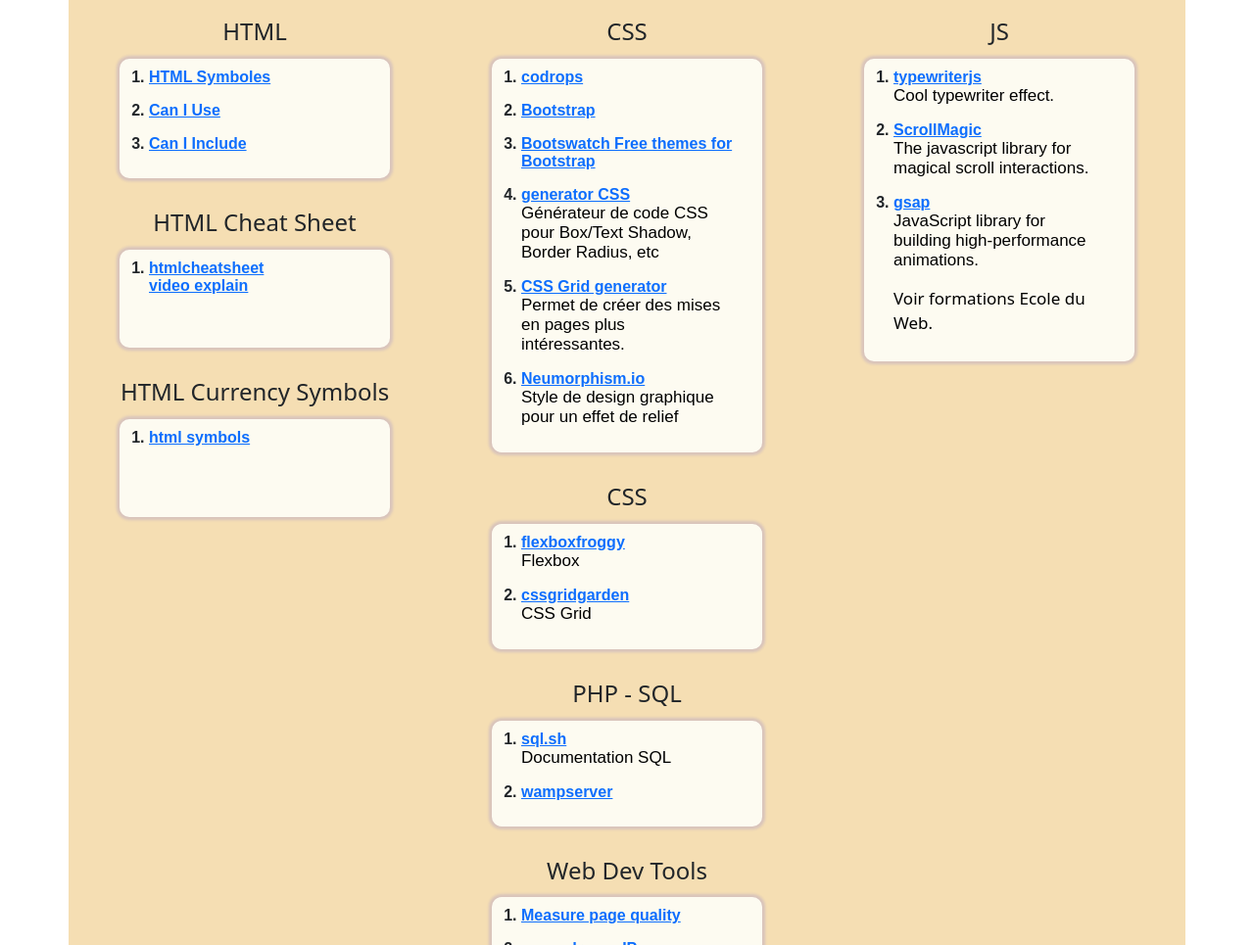
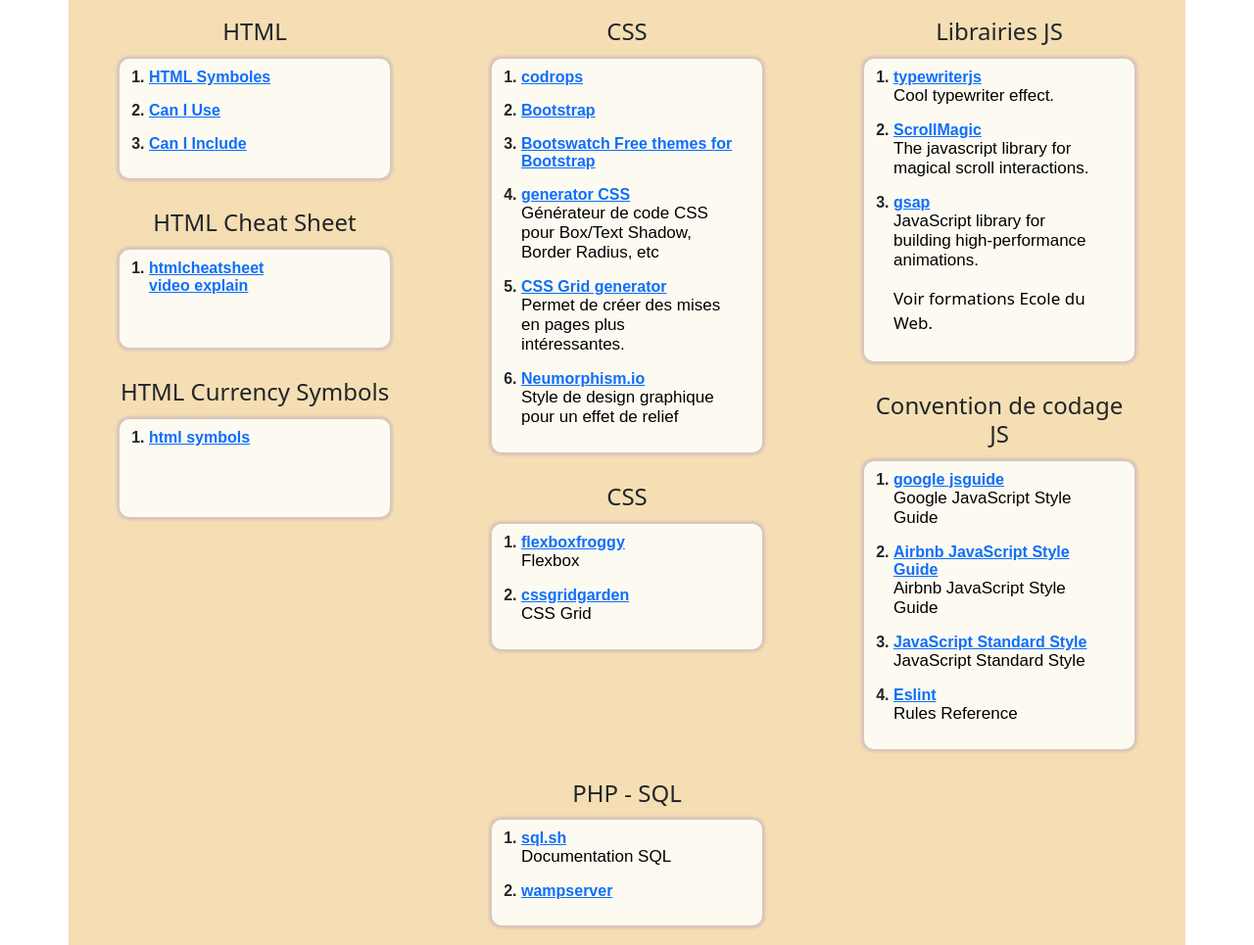
Before and after one commit to prestationweb42/Dev-Tools-WebSite, a plain HTML site: page index.html in a window 1280 px wide. Shown: the part 1491-2456 px from the top of the page at 98% size. Drawn offline with nearby package versions, Linux system fonts and the light colour scheme.

Commit message:
ajout Convention de codage en JS

```diff
--- a/index.html
+++ b/index.html
@@ -520,7 +520,8 @@
                 </div>
                 <!-- -------Colonne 3------- -->
                 <div class="section mx-auto col-md-6 col-lg-3">
-                    <h3 class="section-title">JS</h3>
+                    <!-- Librairies JS -->
+                    <h3 class="section-title">Librairies JS</h3>
                     <ol class="ordered-list">
                         <li>
                             <a
@@ -553,6 +554,40 @@
                             </p>
                         </li>
                         <p>Voir formations Ecole du Web.</p>
+                    </ol>
+                    <!-- Convention de codage JS -->
+                    <h3 class="section-title">Convention de codage JS</h3>
+                    <ol class="ordered-list">
+                        <li>
+                            <a
+                                href="https://google.github.io/styleguide/jsguide.html"
+                                target="_blank"
+                                >google jsguide</a
+                            >
+                            <p>Google JavaScript Style Guide</p>
+                        </li>
+                        <li>
+                            <a
+                                href="https://github.com/airbnb/javascript"
+                                target="_blank"
+                                >Airbnb JavaScript Style Guide</a
+                            >
+                            <p>Airbnb JavaScript Style Guide</p>
+                        </li>
+                        <li>
+                            <a href="https://standardjs.com/" target="_blank"
+                                >JavaScript Standard Style</a
+                            >
+                            <p>JavaScript Standard Style</p>
+                        </li>
+                        <li>
+                            <a
+                                href="https://eslint.org/docs/latest/rules/"
+                                target="_blank"
+                                >Eslint</a
+                            >
+                            <p>Rules Reference</p>
+                        </li>
                     </ol>
                 </div>
                 <!-- -------Colonne 4------- -->
```
